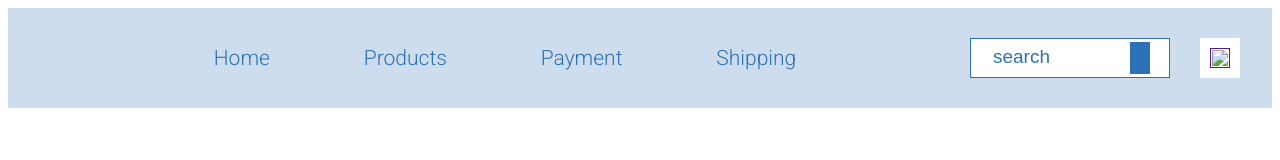
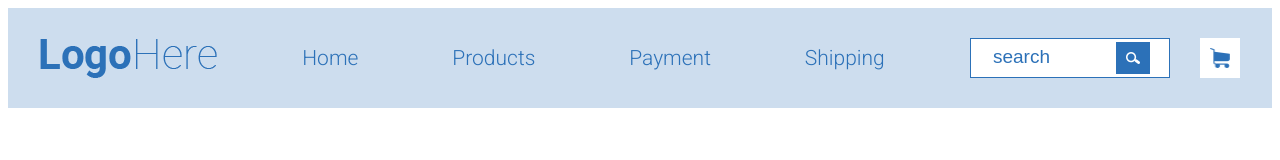
Before and after one commit to RB1321/hm8, a plain HTML site: page index.html in a window 1280 px wide. Drawn offline with Linux system fonts and the light colour scheme.

Commit message:
images fix

```diff
--- a/index.html
+++ b/index.html
@@ -15,7 +15,7 @@
     <header>
         <div class="header">
             <div class="logo">
-                <img src="/lesson-8b/hm8/images/logo.png" alt="">
+                <img src="images/logo.png" alt="">
             </div>
             <div class="menu">
                 <ul>
@@ -28,10 +28,10 @@
             <div class="search-backet">
                 <div class="search">
                     <input type="text" placeholder="search">
-                    <a href="#"><img src="/lesson-8b/hm8/images/search.png" alt=""></a>
+                    <a href="#"><img src="images/search.png" alt=""></a>
                 </div>
                 <div class="backet">
-                    <a href=""><img src="/lesson-8b/hm8/images/basket.png" alt=""></a>
+                    <a href=""><img src="images/basket.png" alt=""></a>
                 </div>
             </div>
         </div>
```
